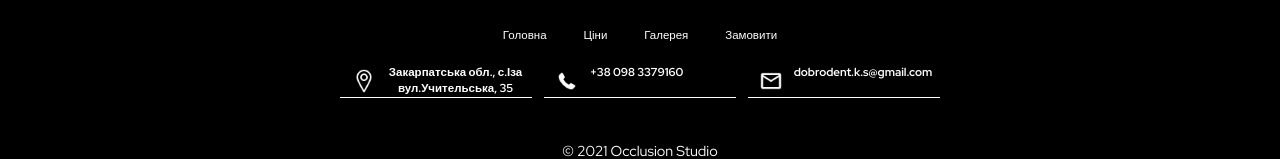
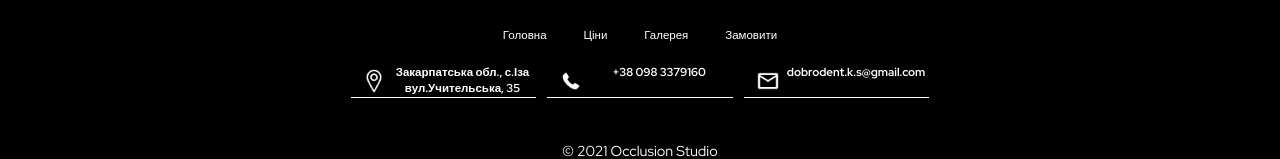
Before and after one commit to GTFTT/occlusion-studio, a React (Create React App) app: page / in a window 1280 px wide. Shown: the part 3313-3472 px from the top of the page. Built offline with nearby package versions, Linux system fonts and the light colour scheme; grey boxes are pictures that could not be loaded.

Commit message:
Last minor UI improvements

```diff
--- a/src/components/Footer/index.tsx
+++ b/src/components/Footer/index.tsx
@@ -26,17 +26,17 @@ export default function Footer () {
         <div className={Styles.row}>
             <span className={Styles.supportLink}>
                 <img className={Styles.icon} src={MapLocation} alt="map"/>
-                <span>Закарпатська обл., с.Іза вул.Учительська, 35</span>
+                <div>Закарпатська обл., с.Іза вул.Учительська, 35</div>
             </span>
 
             <span className={Styles.supportLink}>
                 <img className={Styles.icon} src={Telephone} alt="telephone"/>
-                <span>+38 098 3379160</span>
+                <div>+38 098 3379160</div>
             </span>
 
             <span className={Styles.supportLink}>
                 <img className={Styles.icon} src={Mail} alt="mail"/>
-                <span>dobrodent.k.s@gmail.com</span>
+                <div>dobrodent.k.s@gmail.com</div>
             </span>
         </div>
 
--- a/src/components/Footer/styles.module.css
+++ b/src/components/Footer/styles.module.css
@@ -15,7 +15,7 @@
 .icon {
     height: 24px;
     width: 24px;
-    margin: 0 0.5em;
+    margin: 0 0.5em 0;
     padding: 0.3em 0;
 }
 
@@ -33,11 +33,12 @@
     flex-direction: row;
 }
 
-.supportLink span {
+.supportLink div {
     padding: 0 0.3em;
     font-size: 0.8em;
     font-weight: bolder;
     width: 12em;
-    display: flex;
+    display: inline-block;
+    padding: 0;
     margin: 0;
 }
```
